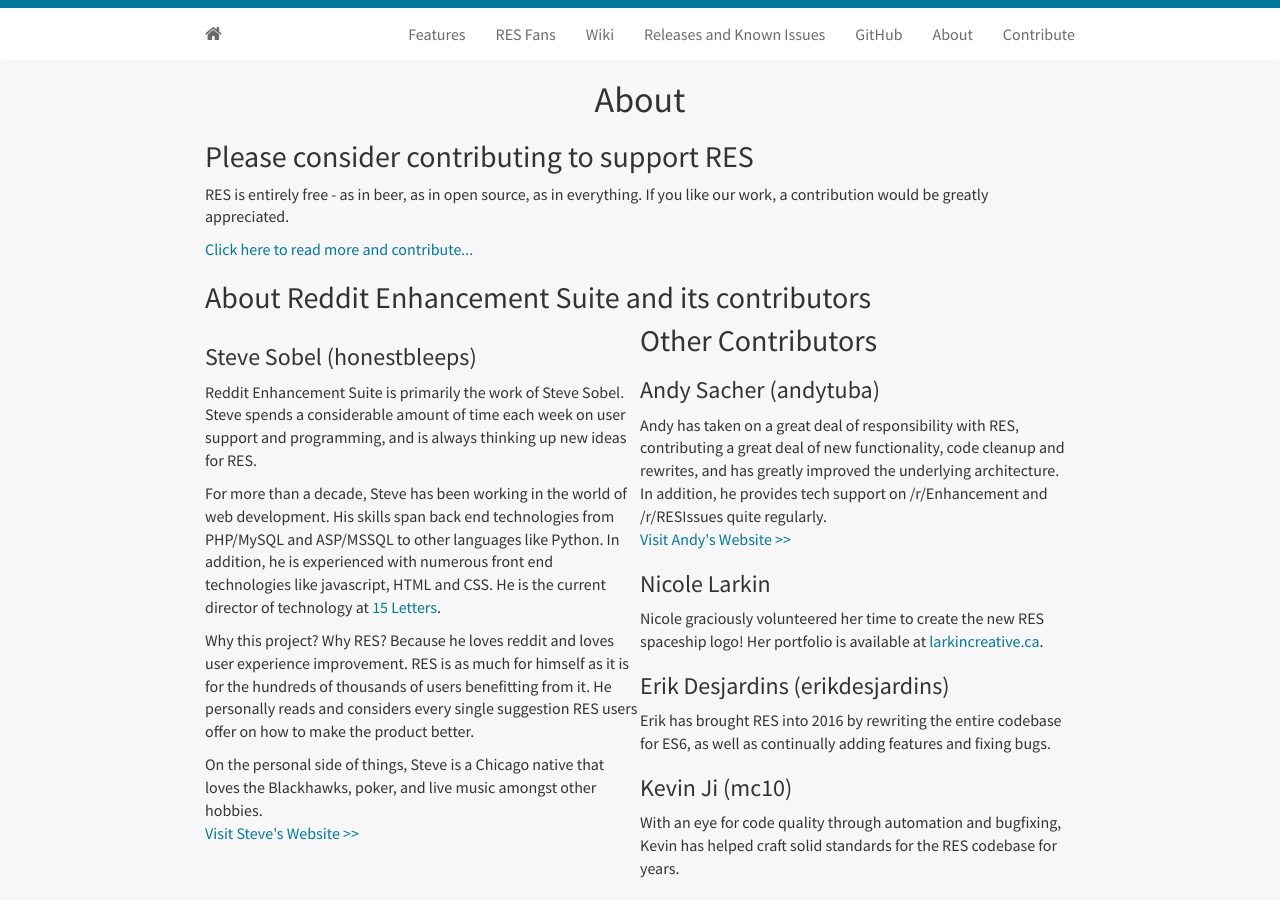
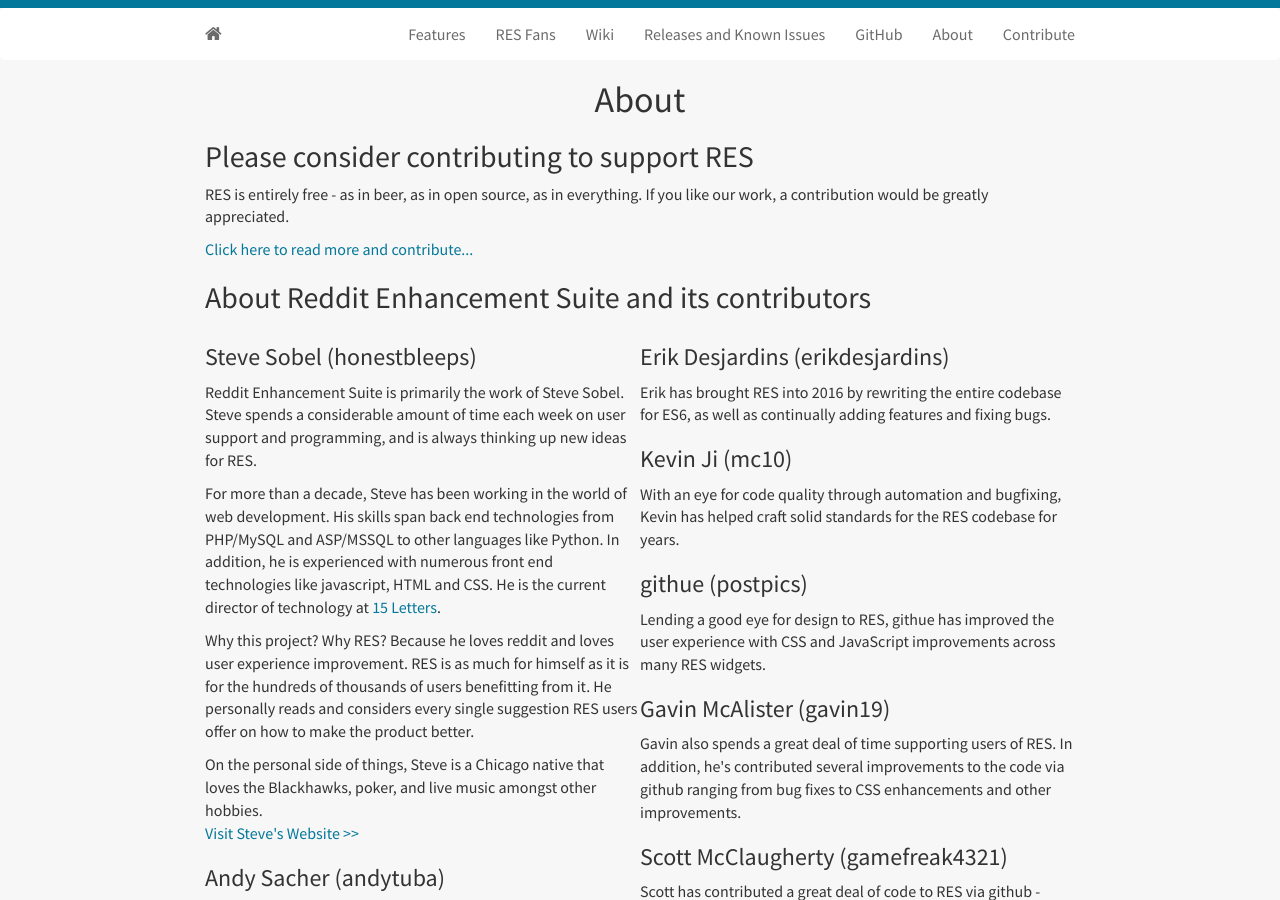
Before and after one commit to Reddit-Enhancement-Suite/Reddit-Enhancement-Suite.github.io, a Jekyll site: the page built from about.html, in a window 1280 px wide and 900 px high. Built offline with Jekyll 4.4.1, drawn with Linux system fonts in a browser that asks for light colours; nearby versions of some CDN libraries.

Commit message:
evened up the columns

```diff
--- a/about.html
+++ b/about.html
@@ -18,9 +18,6 @@
 	<p>Why this project? Why RES? Because he loves reddit and loves user experience improvement. RES is as much for himself as it is for the hundreds of thousands of users benefitting from it. He personally reads and considers every single suggestion RES users offer on how to make the product better.</p>
 	<p>On the personal side of things, Steve is a Chicago native that loves the Blackhawks, poker, and live music amongst other hobbies.<br>
 	  <a target="_blank" href="http://honestbleeps.com/">Visit Steve's Website &gt;&gt;</a></p>
-	</span>
-	<span>
-	<h2 style="margin-top: 0; padding-top: 0;">Other Contributors</h2>
 
 	<h3>Andy Sacher (andytuba)</h3>
 	<p>Andy has taken on a great deal of responsibility with RES, contributing a great deal of new functionality, code cleanup and rewrites, and has greatly improved the underlying architecture. In addition, he provides tech support on /r/Enhancement and /r/RESIssues quite regularly.<br>
@@ -29,6 +26,8 @@
 	<h3>Nicole Larkin</h3>
 	<p>Nicole graciously volunteered her time to create the new RES spaceship logo! Her portfolio is available at <a href="http://larkincreative.ca">larkincreative.ca</a>.</p>
 
+	</span>
+	<span>
         <h3>Erik Desjardins (erikdesjardins)</h3>
         <p>Erik has brought RES into 2016 by rewriting the entire codebase for ES6, as well as continually adding features and fixing bugs.</p>
 
```
